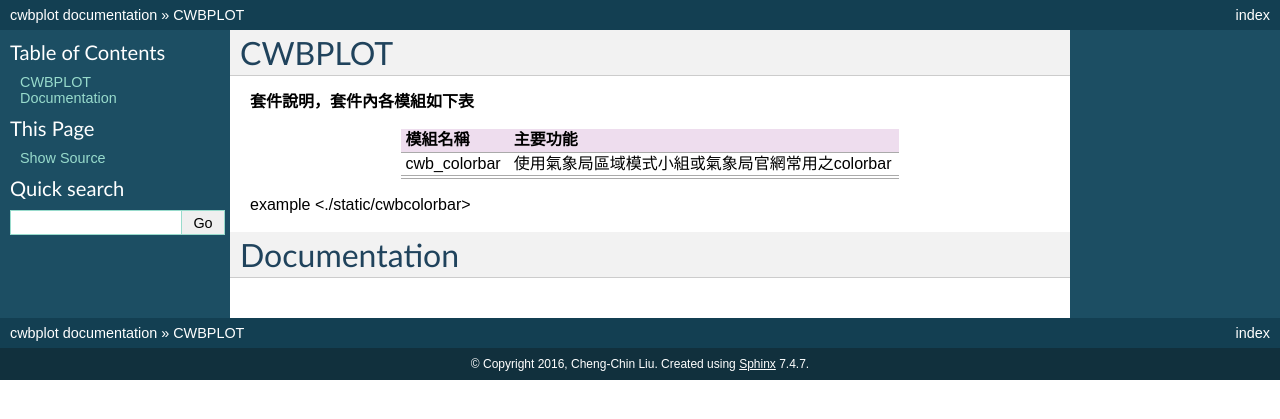
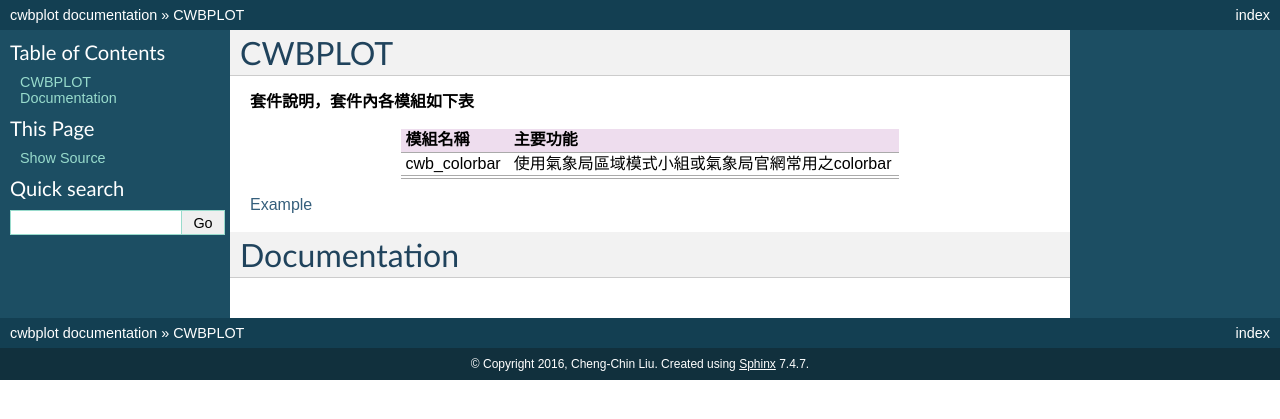
Before and after one commit to Liu-CWB/cwbplot_test, a Sphinx documentation site: the page built from docs/index.rst, in a window 1280 px wide. Shown: the top 419 px of the page. Built offline with Sphinx 7.4.7, drawn with Linux system fonts in a browser that asks for light colours; some of the changed lines change nothing that is shown.

Commit message:
Update index.rst

```diff
--- a/docs/index.rst
+++ b/docs/index.rst
@@ -13,7 +13,8 @@
 |             |                                                        |
 +-------------+--------------------------------------------------------+
 
-example <./static/cwbcolorbar>
+`Example <./cwb_colorbar.rst>`_
+
 
 Documentation
 ==================
@@ -21,4 +22,4 @@
 .. toctree::
    :maxdepth: 2
    :hidden:
-   How to use <use_example>
+   How to use <./use_example.rst>
```
